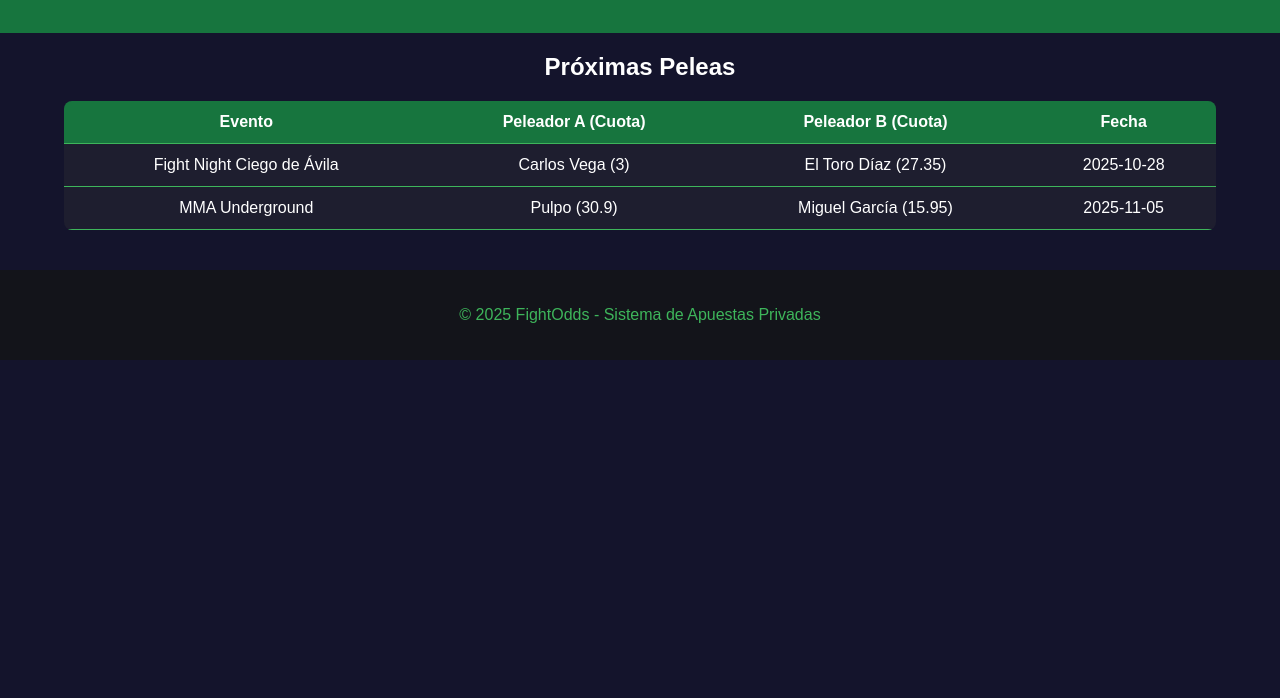
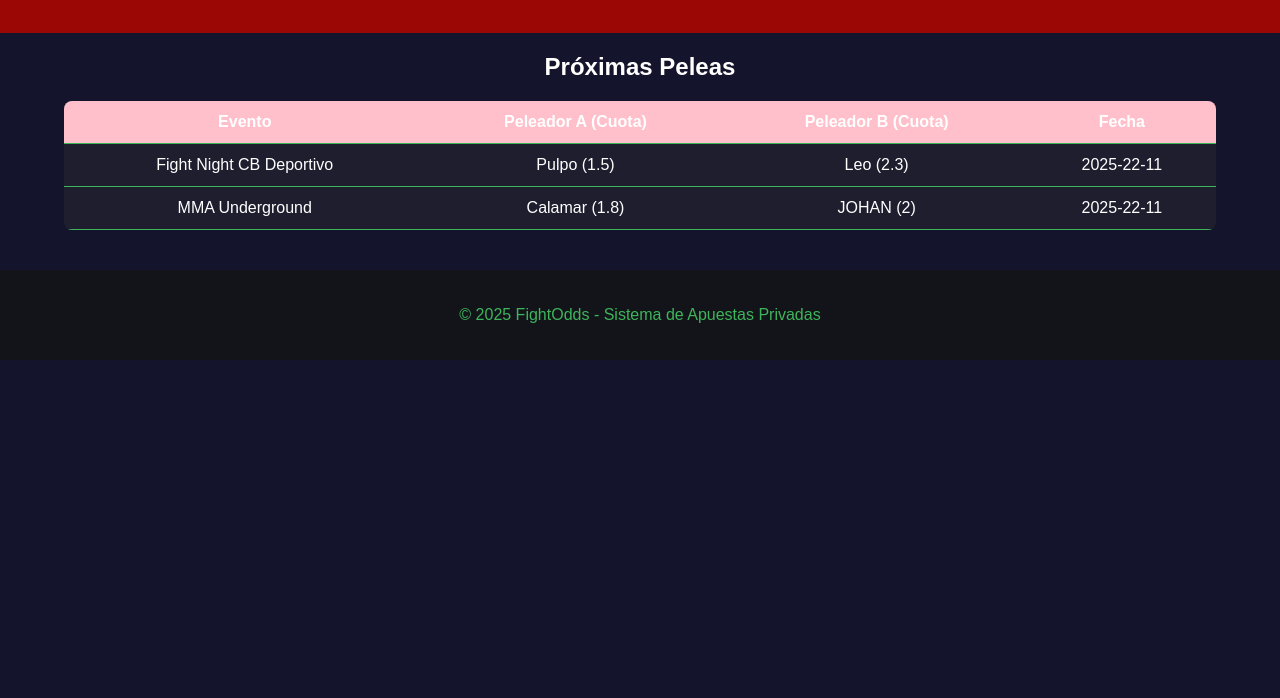
Before and after one commit to UNKRC/MMAM, a plain HTML site: page index.html in a window 1280 px wide. Shown: the part 102-800 px from the top of the page. Drawn offline with Linux system fonts and the light colour scheme.

Commit message:
nueva prueba

```diff
--- a/cuotas.json
+++ b/cuotas.json
@@ -2,21 +2,21 @@
   "peleas": [
     {
       "id": 1,
-      "evento": "Fight Night Ciego de Ávila",
-      "peleadorA": "Carlos Vega",
-      "cuotaA": 3,
-      "peleadorB": "El Toro Díaz",
-      "cuotaB": 27.35,
-      "fecha": "2025-10-28"
+      "evento": "Fight Night CB Deportivo",
+      "peleadorA": "Pulpo",
+      "cuotaA": 1.50,
+      "peleadorB": "Leo",
+      "cuotaB": 2.30,
+      "fecha": "2025-22-11"
     },
     {
       "id": 2,
       "evento": "MMA Underground",
-      "peleadorA": "Pulpo",
-      "cuotaA": 30.90,
-      "peleadorB": "Miguel García",
-      "cuotaB": 15.95,
-      "fecha": "2025-11-05"
+      "peleadorA": "Calamar",
+      "cuotaA": 1.80,
+      "peleadorB": "JOHAN",
+      "cuotaB": 2.00,
+      "fecha": "2025-22-11"
     }
   ]
 }
--- a/main.css
+++ b/main.css
@@ -8,7 +8,7 @@ body {
 }
 
 header {
-  background-color: #17753E;
+  background-color: #9b0705;
   padding: 20px;
   color: white;
 }
@@ -33,7 +33,7 @@ th, td {
 }
 
 th {
-  background-color: #17753E;
+  background-color: pink;
 }
 
 footer {
```
